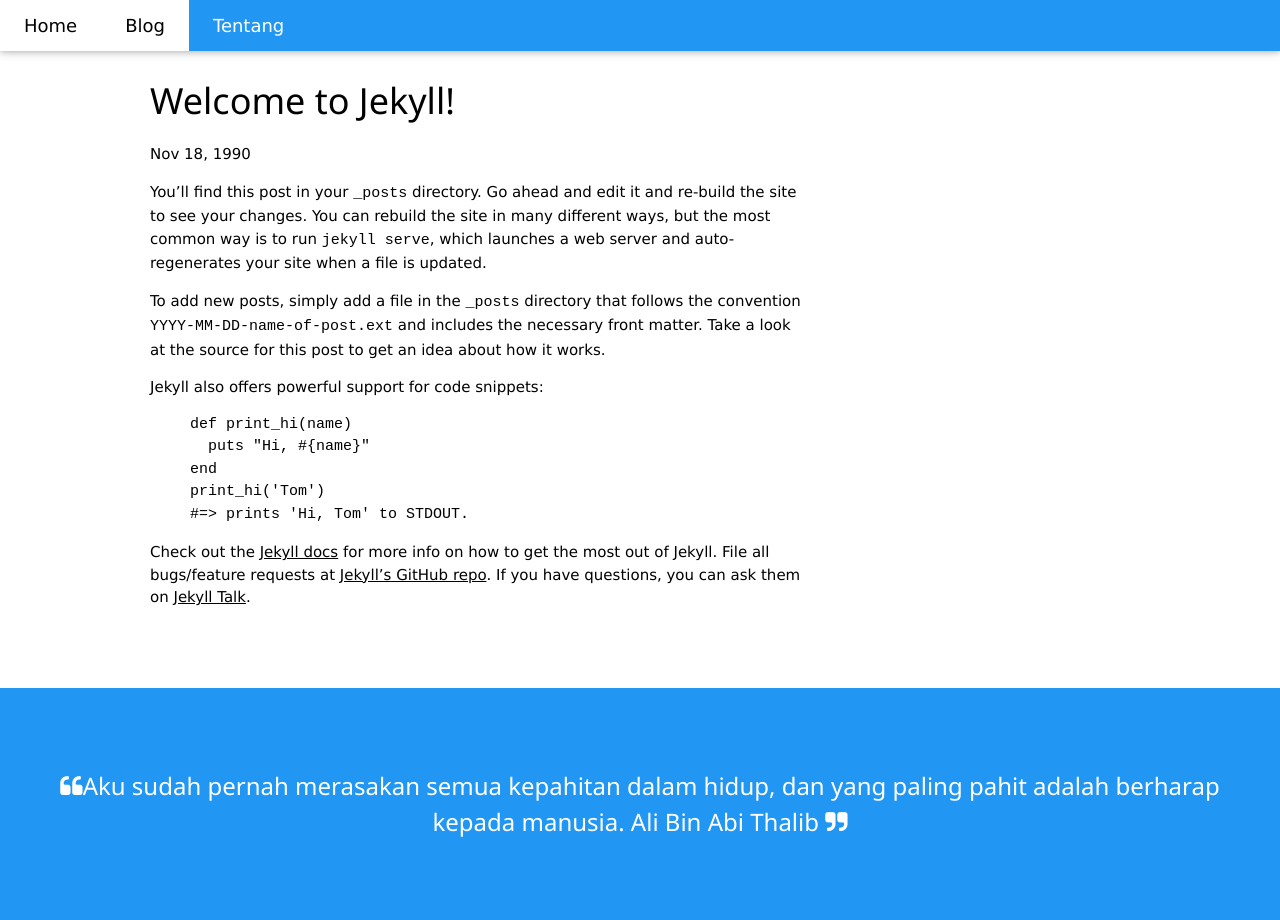
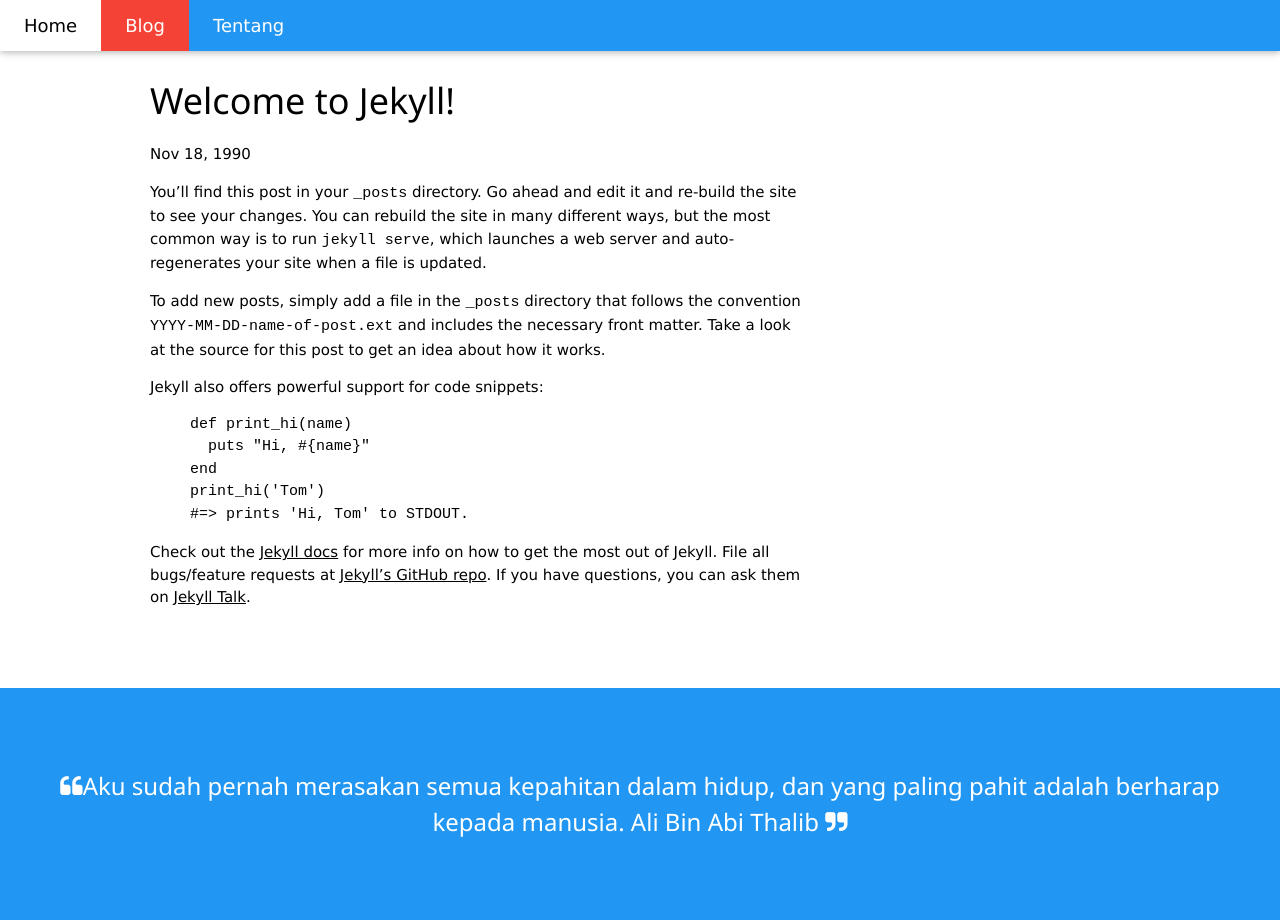
Before and after one commit to Bagus18/Bagus18.github.io, a Jekyll site: the page built from _posts/1990-11-18-welcome-to-jekyll.markdown, in a window 1280 px wide. Built offline with Jekyll 4.4.1, drawn with Linux system fonts in a browser that asks for light colours; nearby versions of some CDN libraries; library files that are not in the unit come from our copies.

Commit message:
Update Thu, Nov 02, 2017  4:09:37 PM

```diff
--- a/_layouts/post.html
+++ b/_layouts/post.html
@@ -5,7 +5,7 @@
   <div class="w3-bar w3-blue w3-card-2 w3-left-align w3-large">
     <a class="w3-bar-item w3-button w3-hide-medium w3-hide-large w3-opennav w3-right w3-padding-large w3-hover-white w3-large w3-blue" href="javascript:void(0);" onclick="myFunction()" title="Toggle Navigation Menu"><i class="fa fa-bars"></i></a>
 	 {% if page.url == '/' %}<a class="w3-bar-item w3-button w3-padding-large w3-white"{% else %}<a class="w3-bar-item w3-button w3-padding-large w3-hover-white"{% endif %} href="/">Home</a>
-	<a class="w3-bar-item w3-button w3-padding-large w3-red w3-white" href="/blog/">Blog</a>
+	<a class="w3-bar-item w3-button w3-padding-large w3-red w3-hover-white" href="/blog/">Blog</a>
 	{% if page.url == '/about/' %}<a  class="w3-bar-item w3-button w3-padding-large w3-white"{% else %}<a class="w3-bar-item w3-button w3-hide-small w3-padding-large w3-hover-white"{% endif %} href="/about/">Tentang</a>
     <!-- <a href="#" class="w3-bar-item w3-button w3-hide-small w3-padding-large w3-hover-white">Link 2</a>
     <a href="#" class="w3-bar-item w3-button w3-hide-small w3-padding-large w3-hover-white">Link 3</a>
```
